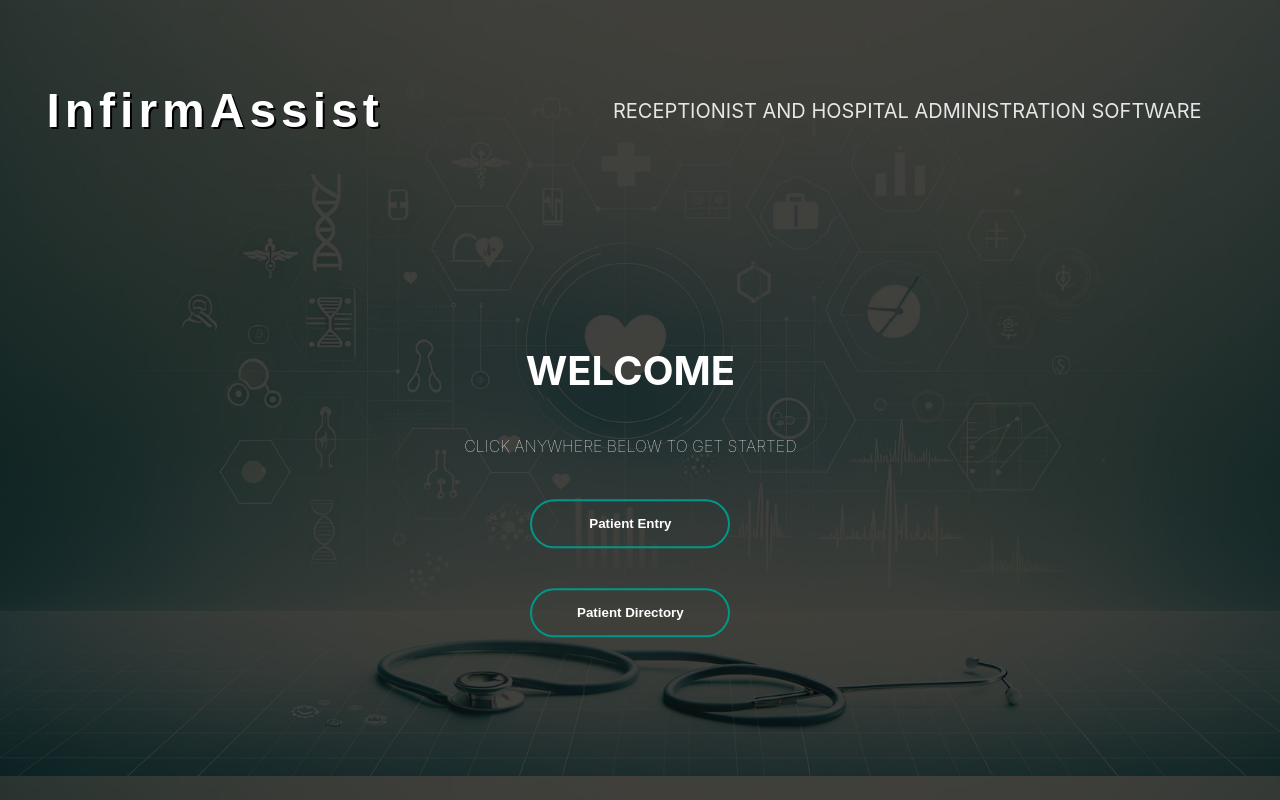
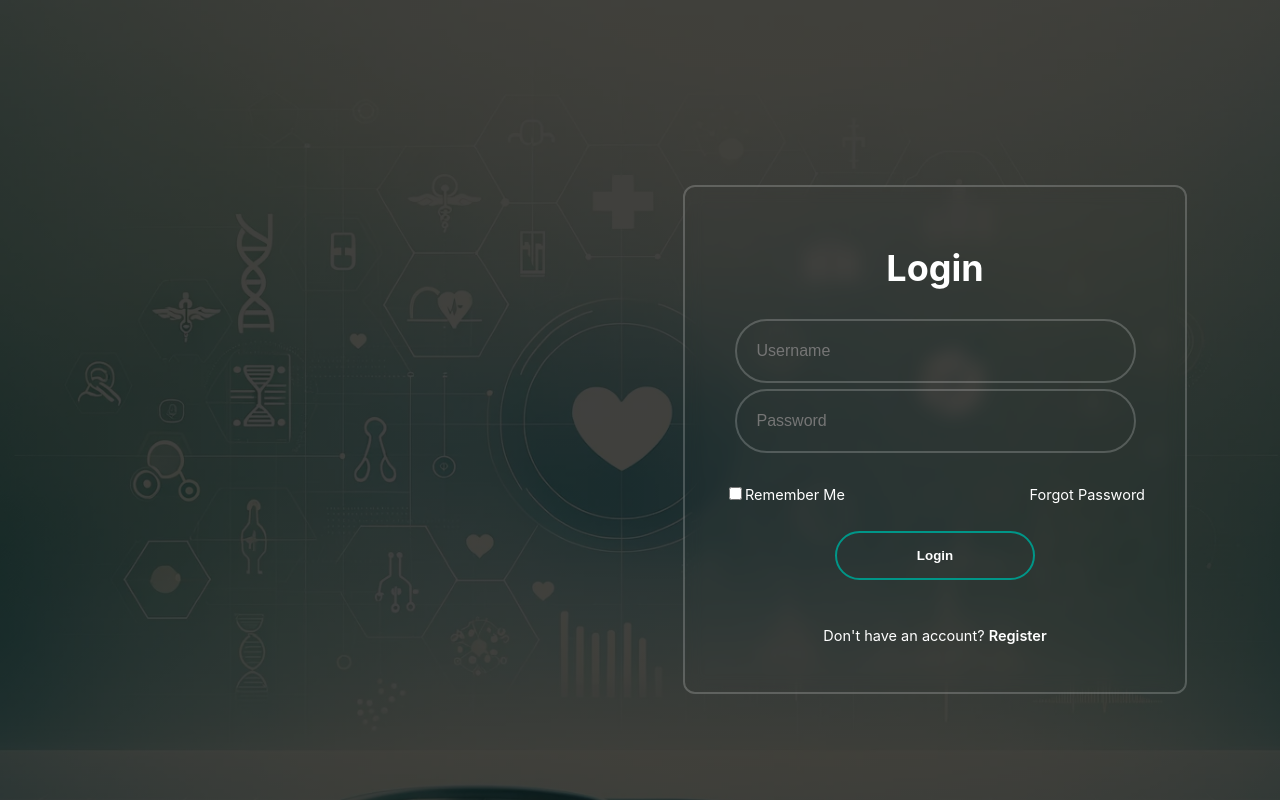
Before and after one commit to stanleya1293/Infirm-Assist, a React (Create React App) app in the folder client/: page / in a window 1280 px wide. Shown: the top 800 px of the page. Built offline with nearby package versions, Linux system fonts and the light colour scheme.

Commit message:
modified:   client/src/App.css 	modified:   client/src/App.js 	modified:   server/server.js

```diff
--- a/client/src/App.css
+++ b/client/src/App.css
@@ -73,7 +73,7 @@ button {
   width: 200px;
   padding: 15px 0;
   text-align: center;
-  margin: 20px 10px;
+  margin: 25px 25%;
   border-radius: 25px;
   font-weight: bold;
   border: 2px solid #009688;
@@ -156,8 +156,11 @@ input {
 }
 
 .patientList {
+  height: 500px;
+  padding: 10px;
+  overflow-x: hidden;
+  overflow-y: auto;
   text-align: left;
-  padding: 10px;
 }
 
 .patientItem {
@@ -167,3 +170,98 @@ input {
   border-radius: 10px;
   color: white;
 }
+
+.wrapper {
+  width: 420px;
+  margin: 185px 675px;
+  background: transparent;
+  border: 2px solid rgba(255, 255, 255, .2);
+  backdrop-filter: blur(9px);
+  color: #fff;
+  border-radius: 12px;
+  padding: 30px 40px;
+}
+
+.wrapper h1 {
+  font-size: 36px;
+  text-align: center;
+}
+
+.wrapper .input-box {
+  position: center;
+  width: 100%;
+  height: 50px;
+  margin: 20px 0;
+}
+
+.wrapper .input-box input {
+  width: 85%;
+  height: 20px;
+  background: transparent;
+  border: none;
+  outline: none;
+  border: 2px solid rgba(255, 255, 255, .2);
+  border-radius: 40px;
+  font-size: 16px;
+  color: #fff;
+  padding: 20px;
+}
+
+.wrapper .input-box i {
+  position: absolute;
+  right: 20px;
+  top: 50%;
+  transform: translateY(-50%);
+  font-size: 20px;
+}
+
+.wrapper .remember-forgot {
+  display: flex;
+  justify-content: space-between;
+  font-size: 14.5px;
+  margin: 45px 0 0px;
+}
+
+.wrapper .remember-forgot label input {
+  accent-color: #fff;
+  margin-right: 3px;
+}
+
+.wrapper .remember-forgot a {
+  color: #fff;
+  text-decoration: none;
+}
+
+.wrapper .remember-forgot a:hover {
+  text-decoration: underline;
+}
+
+.wrapper .btn {
+  width: 100%;
+  height: 45px;
+  background: #fff;
+  border: none;
+  outline: none;
+  border-radius: 40px;
+  box-shadow: 0 0 10px rgba(0, 0, 0, .1);
+  cursor: pointer;
+  font-size: 16px;
+  color: #333;
+  font-weight: 600;
+}
+
+.wrapper .register-link {
+  font-size: 14.5px;
+  text-align: center;
+  margin: 20px 0 15px;
+}
+
+.wrapper .register-link p a {
+  color: #fff;
+  text-decoration: none;
+  font-weight: 600;
+}
+
+.wrapper .register-link p a:hover {
+  text-decoration: underline;
+}
--- a/client/src/App.js
+++ b/client/src/App.js
@@ -21,7 +21,6 @@ const FieldEntry = (props) => {
   const handleSubmit = (e) => {
     e.preventDefault();
     const Patient = {firstName, lastName, ssn, dob, doa};
-    console.log(JSON.stringify(Patient))
     fetch('http://localhost:3000/PatientSubmit', {
       method: 'POST',
       headers: {"Content-Type": "application/json"},
@@ -59,24 +58,22 @@ const NavBar = () => {
   )
 }
 
-const PatientItem = (props) => {
-  return (
-    <div className="patientItem">
-      <h3>{props.items}</h3>
-      <p>{props.items}</p>
-      <p>{props.items}</p>
-    </div>
-  )
-}
 
-const PatientList = (props) => {
-  let ItemList = [];
-  for (let i = 0; i < props.items.length; i++) {
-    ItemList.push(<PatientItem items = {props.items}/>);
-  }
+
+const PatientList = ({patients}) => {
   return (
     <div className="patientList">
-      {ItemList}
+      {patients.map((patient) => {
+      return(
+      <div className="patientItem" key={patient.id}>
+        <h3>Name: {patient.Fname} {patient.Lname}</h3>
+        <p>SSN: {patient.ssn}</p>
+        <p>Date of Admittance: {patient.doa}</p>
+        <p>Date of Birth: {patient.dob}</p>
+      </div>
+      )
+      })
+      }
     </div>
   )
 }
@@ -109,31 +106,62 @@ function PatientEntryPage() {
 }
 
 function PatientDirectoryPage(){
+const [patients, setPatients] = useState(null);
 useEffect(() => {
-  fetch('http://localhost:3000/LoadPatients').then(res => {
-    return res.json();
+  fetch('http://localhost:3000/PatientLoad').then((res) => {
+    return res.json()
   }).then((data) => {
-    console.log(data);
+    setPatients(data);
   })
-})
+}, [])
+
 return(
   <body>
     <div className="container">
       <h2 className="infoText">Patient Directory</h2>
       <input type="text" placeholder="Search patients..." className="searchInput"></input>
-      <PatientList items = {[]}/>
+      {patients && <PatientList patients = {patients}/>}
     </div>
   </body>
 );
 }
 
+function LoginForm(){
+  const navigate = useNavigate();
+  return (
+    <div className="wrapper">
+      <form action="">
+        <h1>Login</h1>
+        <div className="input-box">
+          <input type="text" placeholder="Username" required />
+          <i className='bx bxs-user'></i>
+        </div>
+        <div className="input-box">
+          <input type="password" placeholder="Password" required />
+          <i className='bx bxs-lock-alt'></i>
+        </div>
+        <div className="remember-forgot">
+          <label><input type="checkbox" />Remember Me</label>
+          <a href="#">Forgot Password</a>
+        </div>
+        <form>
+          <button type='submit' onClick = {() => navigate('/Home')}><span className="spoon"></span>Login</button>
+        </form>
+        <div className="register-link">
+          <p>Don't have an account? <a href="#">Register</a></p>
+        </div>
+      </form>
+    </div>
+  );
+}
 
 
 function App() {
   return (
     <Router>
       <Routes>
-        <Route path='/' element={<WelcomePage />} />
+        <Route path='/' element={<LoginForm />} />
+        <Route path='/Home' element={<WelcomePage/>}/>
         <Route path='/PatientEntry' element={<PatientEntryPage/>} />
         <Route path='/PatientDirectory' element={<PatientDirectoryPage/>} />
       </Routes>
```
Also changed, not shown: 1 other file (tests, documents, lock files or other folders).
